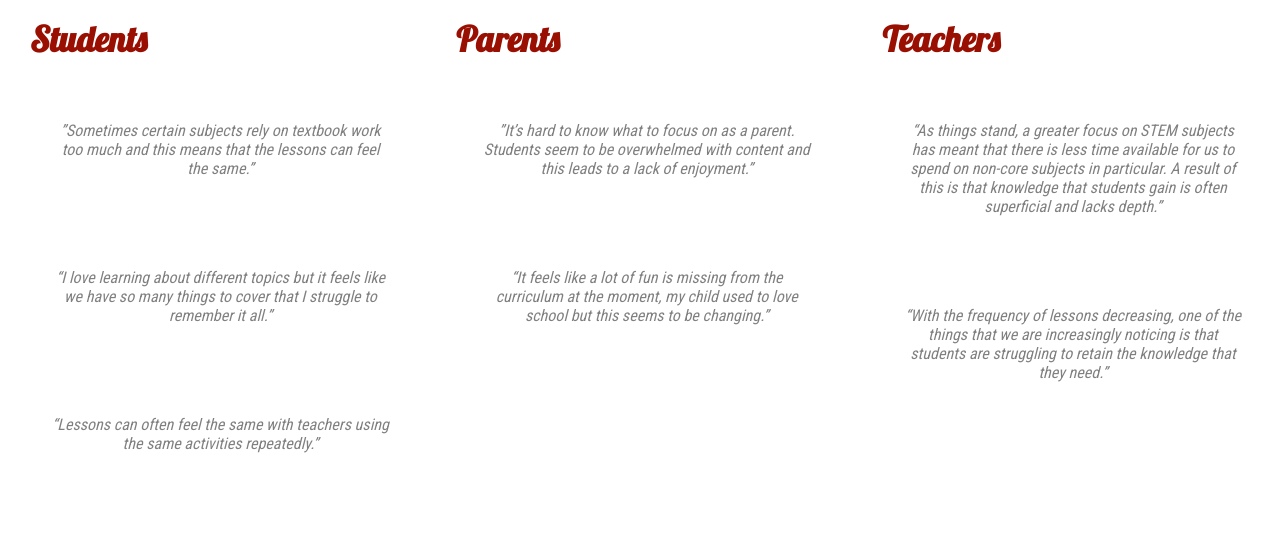
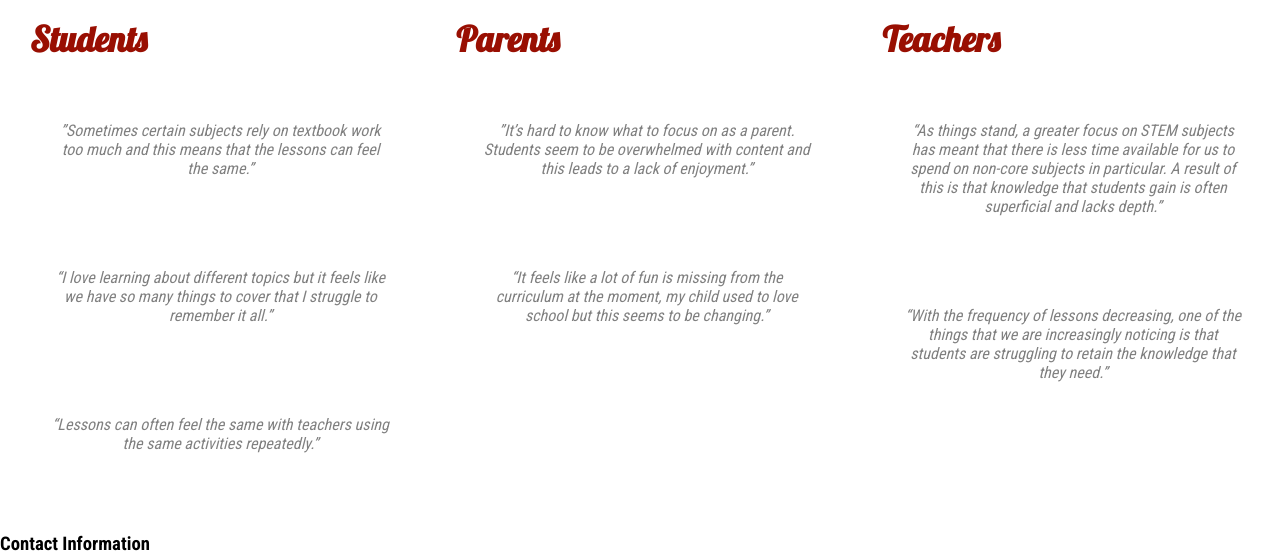
Before and after one commit to RemnantEcho/education_game, a website: page client/about.html in a window 1280 px wide. Shown: the part 736-1291 px from the top of the page. Before the commit the page ends 1269 px from the top, so only its background shows below. Drawn offline with Linux system fonts and the light colour scheme; a web font is replaced by a local one.

Commit message:
contact info

```diff
--- a/client/about.html
+++ b/client/about.html
@@ -22,8 +22,6 @@
 </head>
 
 <body>
-
-
     <section class = "mission">
         <h1> OUR MISSION</h1>
         <p class = "about-us">With increasing studies of student performance across all subjects, we investigated the average results for today's pupils within non-STEM subjects. There is a lack of engagement due to the perception of these subjects being <em class = "emphasis">"less important"</em>. </p>
@@ -56,6 +54,9 @@
            <p class = "quote"> “With the frequency of lessons decreasing, one of the things that we are increasingly noticing is that students are struggling to retain the knowledge that they need.”</p>
            </section>
     </section>
+    <section class="contact">
+        <h3>Contact Information</h3>
+    </section>
 
 
 </body>
```
